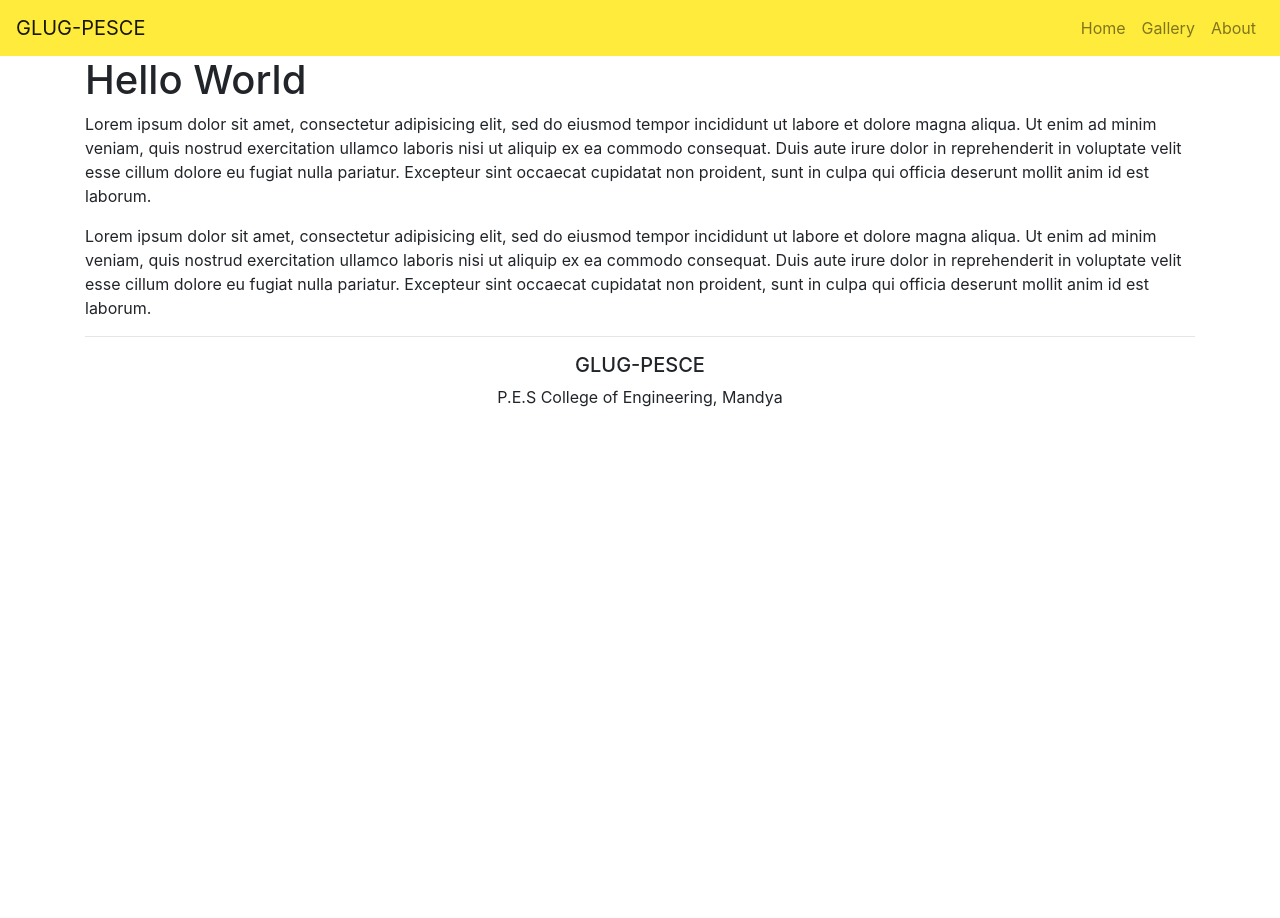
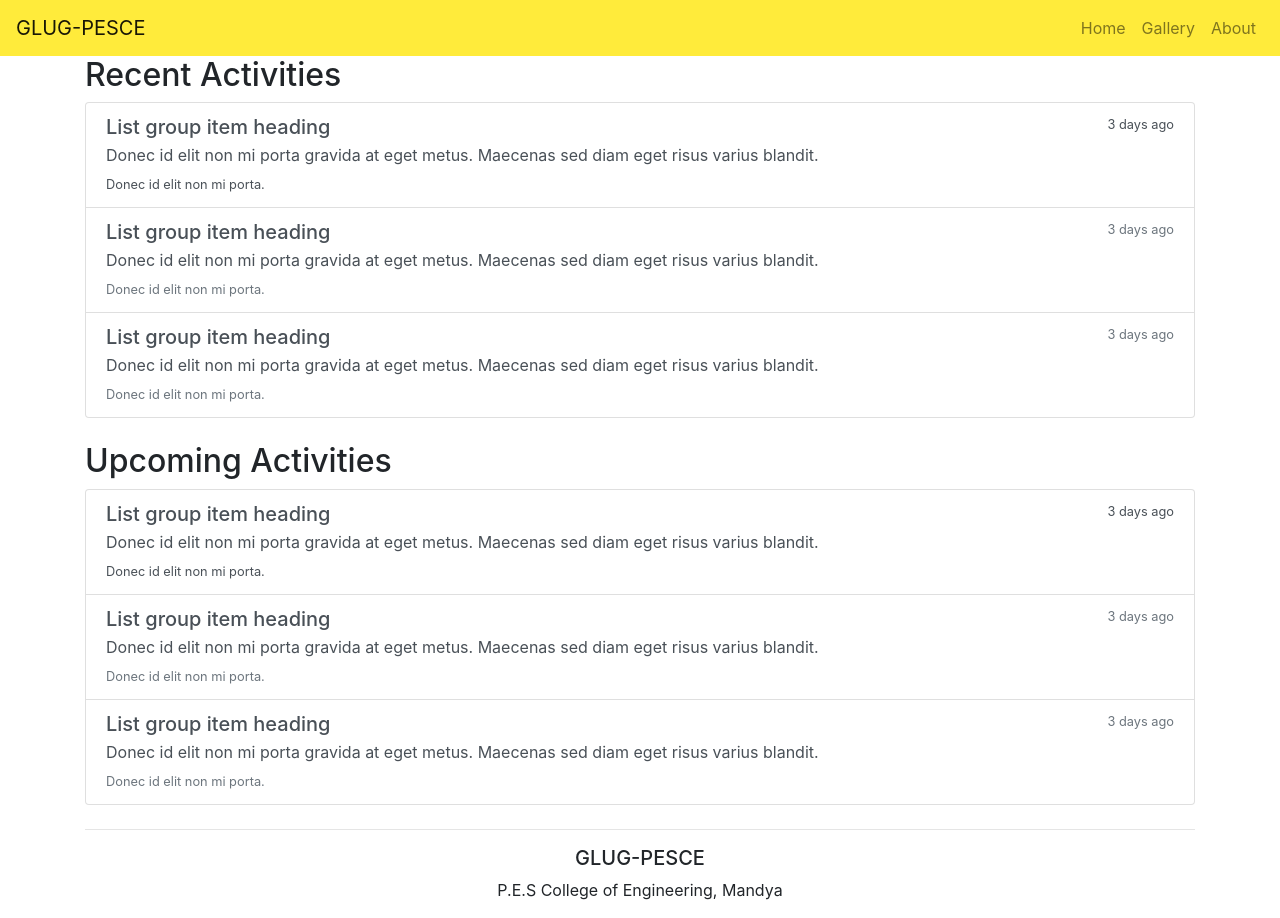
Before and after one commit to GLUG-PESCE/glug-pesce, a Jekyll site: the page built from index.html, in a window 1280 px wide. Built offline with Jekyll 4.4.1, drawn with Linux system fonts in a browser that asks for light colours; nearby versions of some CDN libraries.

Commit message:
Added recent activity and upcoming activity lists

```diff
--- /dev/null
+++ b/_includes/recent.html
@@ -0,0 +1,26 @@
+<div class="list-group mb-4">
+  <a href="#" class="list-group-item list-group-item-action flex-column align-items-start">
+    <div class="d-flex w-100 justify-content-between">
+      <h5 class="mb-1">List group item heading</h5>
+      <small>3 days ago</small>
+    </div>
+    <p class="mb-1">Donec id elit non mi porta gravida at eget metus. Maecenas sed diam eget risus varius blandit.</p>
+    <small>Donec id elit non mi porta.</small>
+  </a>
+  <a href="#" class="list-group-item list-group-item-action flex-column align-items-start">
+    <div class="d-flex w-100 justify-content-between">
+      <h5 class="mb-1">List group item heading</h5>
+      <small class="text-muted">3 days ago</small>
+    </div>
+    <p class="mb-1">Donec id elit non mi porta gravida at eget metus. Maecenas sed diam eget risus varius blandit.</p>
+    <small class="text-muted">Donec id elit non mi porta.</small>
+  </a>
+  <a href="#" class="list-group-item list-group-item-action flex-column align-items-start">
+    <div class="d-flex w-100 justify-content-between">
+      <h5 class="mb-1">List group item heading</h5>
+      <small class="text-muted">3 days ago</small>
+    </div>
+    <p class="mb-1">Donec id elit non mi porta gravida at eget metus. Maecenas sed diam eget risus varius blandit.</p>
+    <small class="text-muted">Donec id elit non mi porta.</small>
+  </a>
+</div>
--- /dev/null
+++ b/_includes/upcoming.html
@@ -0,0 +1,26 @@
+<div class="list-group mb-4">
+  <a href="#" class="list-group-item list-group-item-action flex-column align-items-start">
+    <div class="d-flex w-100 justify-content-between">
+      <h5 class="mb-1">List group item heading</h5>
+      <small>3 days ago</small>
+    </div>
+    <p class="mb-1">Donec id elit non mi porta gravida at eget metus. Maecenas sed diam eget risus varius blandit.</p>
+    <small>Donec id elit non mi porta.</small>
+  </a>
+  <a href="#" class="list-group-item list-group-item-action flex-column align-items-start">
+    <div class="d-flex w-100 justify-content-between">
+      <h5 class="mb-1">List group item heading</h5>
+      <small class="text-muted">3 days ago</small>
+    </div>
+    <p class="mb-1">Donec id elit non mi porta gravida at eget metus. Maecenas sed diam eget risus varius blandit.</p>
+    <small class="text-muted">Donec id elit non mi porta.</small>
+  </a>
+  <a href="#" class="list-group-item list-group-item-action flex-column align-items-start">
+    <div class="d-flex w-100 justify-content-between">
+      <h5 class="mb-1">List group item heading</h5>
+      <small class="text-muted">3 days ago</small>
+    </div>
+    <p class="mb-1">Donec id elit non mi porta gravida at eget metus. Maecenas sed diam eget risus varius blandit.</p>
+    <small class="text-muted">Donec id elit non mi porta.</small>
+  </a>
+</div>
--- a/index.html
+++ b/index.html
@@ -1,6 +1,8 @@
 ---
 layout: default
 ---
-<h1>Hello World</h1>
-<p>Lorem ipsum dolor sit amet, consectetur adipisicing elit, sed do eiusmod tempor incididunt ut labore et dolore magna aliqua. Ut enim ad minim veniam, quis nostrud exercitation ullamco laboris nisi ut aliquip ex ea commodo consequat. Duis aute irure dolor in reprehenderit in voluptate velit esse cillum dolore eu fugiat nulla pariatur. Excepteur sint occaecat cupidatat non proident, sunt in culpa qui officia deserunt mollit anim id est laborum.</p>
-<p>Lorem ipsum dolor sit amet, consectetur adipisicing elit, sed do eiusmod tempor incididunt ut labore et dolore magna aliqua. Ut enim ad minim veniam, quis nostrud exercitation ullamco laboris nisi ut aliquip ex ea commodo consequat. Duis aute irure dolor in reprehenderit in voluptate velit esse cillum dolore eu fugiat nulla pariatur. Excepteur sint occaecat cupidatat non proident, sunt in culpa qui officia deserunt mollit anim id est laborum.</p>
+<h2>Recent Activities</h2>
+{% include recent.html %}
+
+<h2>Upcoming Activities</h2>
+{% include upcoming.html %}
```
Also changed, not shown: about.html (added, +7 -0 lines).
